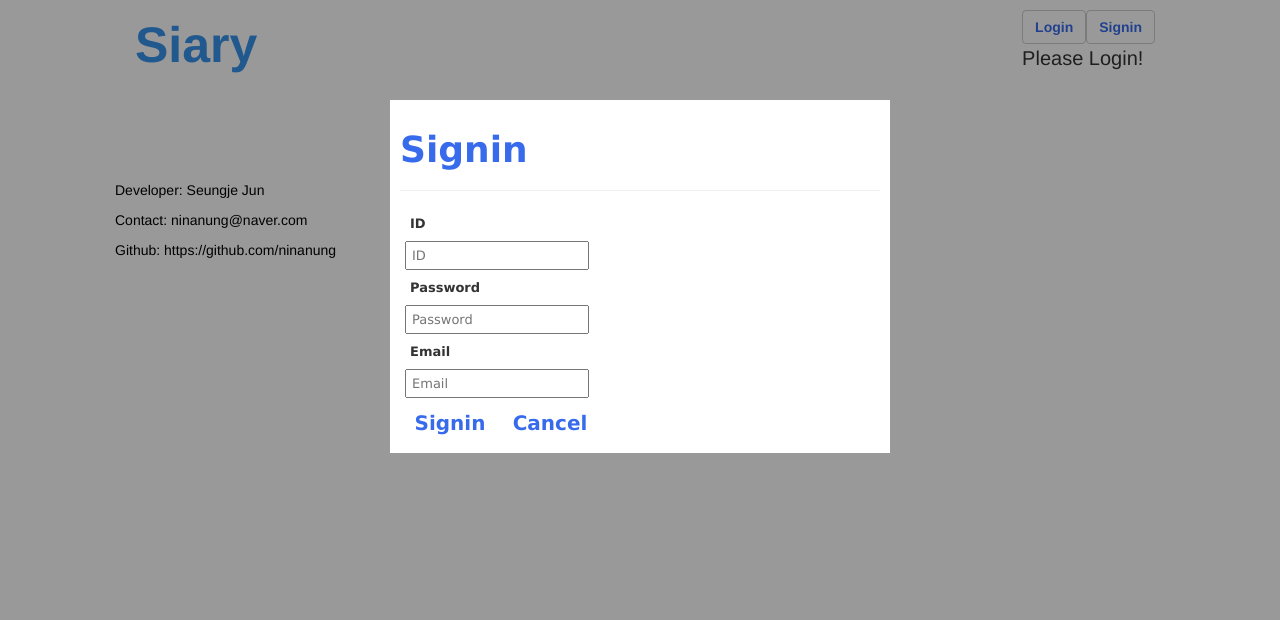
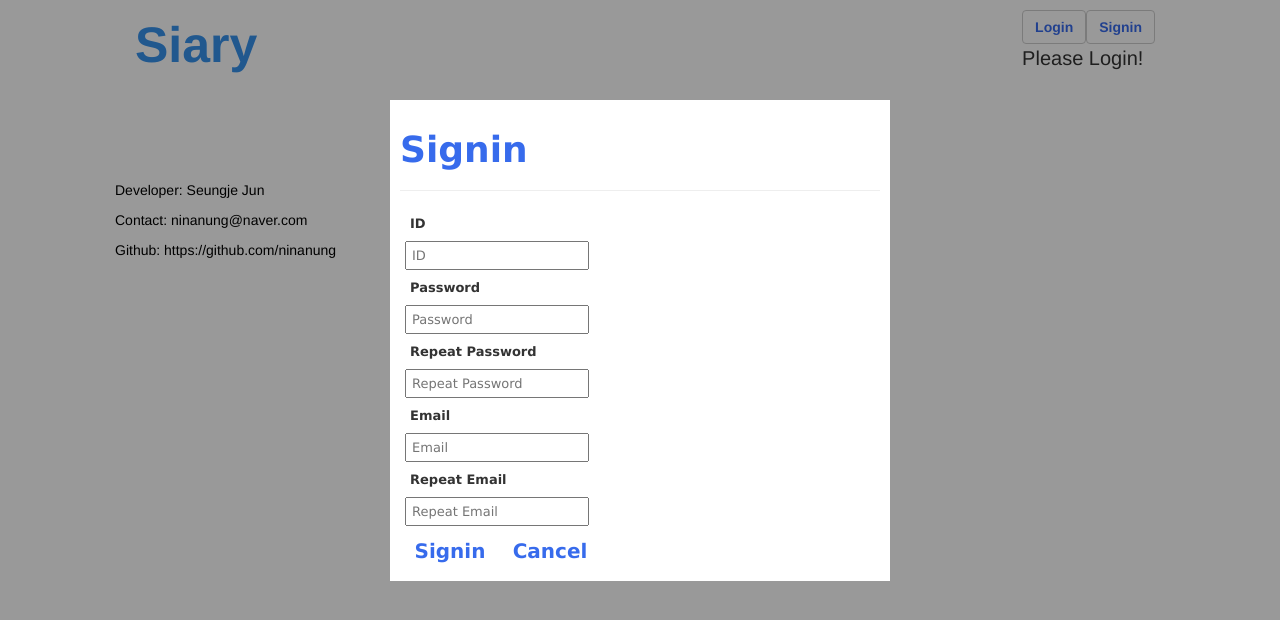
Before and after one commit to ninanung/Simple-Diary, a Vue app in the folder frontend/: page /signin in a window 1280 px wide. Shown: the top 620 px of the page. Built offline with nearby package versions, Linux system fonts and the light colour scheme.

Commit message:
signin update

```diff
--- a/frontend/src/components/Signin.vue
+++ b/frontend/src/components/Signin.vue
@@ -1,19 +1,27 @@
 <template>
     <div class="modal">
-        <div class="form">
+        <div @keyup.esc="cancel" @keyup.enter="signin()" class="form">
             <h1 class="inputhead">Signin</h1>
             <hr>
             <div class="input">
                 <label>ID</label>
-                <input @keyup.esc="cancel" @keyup.enter="signin()" class="id" type="text" v-model="id" placeholder="ID" autofocus />
+                <input @keyup.esc="cancel" @keyup.enter="signin()" type="text" v-model="id" placeholder="ID" autofocus />
             </div>
             <div class="input">
                 <label>Password</label>
-                <input @keyup.esc="cancel" @keyup.enter="signin()" class="password" type="password" v-model="password" placeholder="Password" />
+                <input @keyup.esc="cancel" @keyup.enter="signin()" type="password" v-model="password" placeholder="Password" />
+            </div>
+            <div class="input">
+                <label>Repeat Password</label>
+                <input @keyup.esc="cancel" @keyup.enter="signin()" type="password" v-model="repeatPassword" placeholder="Repeat Password" />
             </div>
             <div class="input">
                 <label>Email</label>
-                <input @keyup.esc="cancel" @keyup.enter="signin()" class="email" type="email" v-model="email" placeholder="Email" />
+                <input @keyup.esc="cancel" @keyup.enter="signin()" type="email" v-model="email" placeholder="Email" />
+            </div>
+            <div class="input">
+                <label>Repeat Email</label>
+                <input @keyup.esc="cancel" @keyup.enter="signin()" type="email" v-model="repeatEmail" placeholder="Repeat Email" />
             </div>
             <div class="input">
                 <button @click="signin()">Signin</button>
@@ -34,7 +42,9 @@ export default {
         return {
             id: "",
             password: "",
+            repeatPassword: "",
             email: "",
+            repeatEmail: "",
             isWrong: false
         }
     },
@@ -52,8 +62,11 @@ export default {
             if(this.id.length < 3) {
                 return alert("ID must be longer then 3 digits");
             }
-            else if(!this.id || !this.password || !this.email) {
+            else if(!this.id || !this.password || !this.email || !this.repeatEmail || !this.repeatPassword) {
                 return alert("Please write all information");
+            }
+            else if(this.password !== this.repeatPassword || this.email !== this.repeatEmail) {
+                return alert("Password or Email is not match with repeated one");
             }
             else {
                 let words = "";
```
